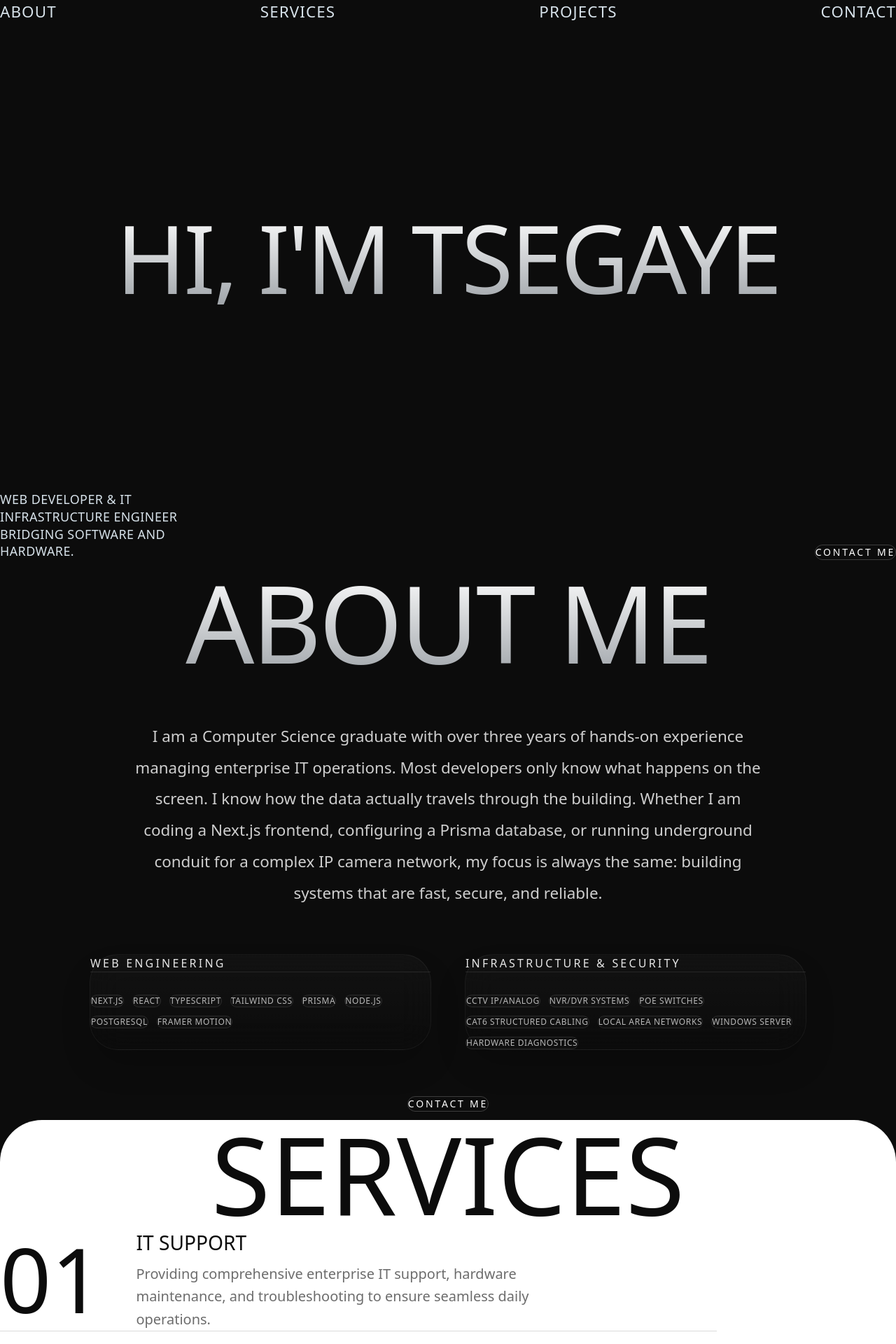
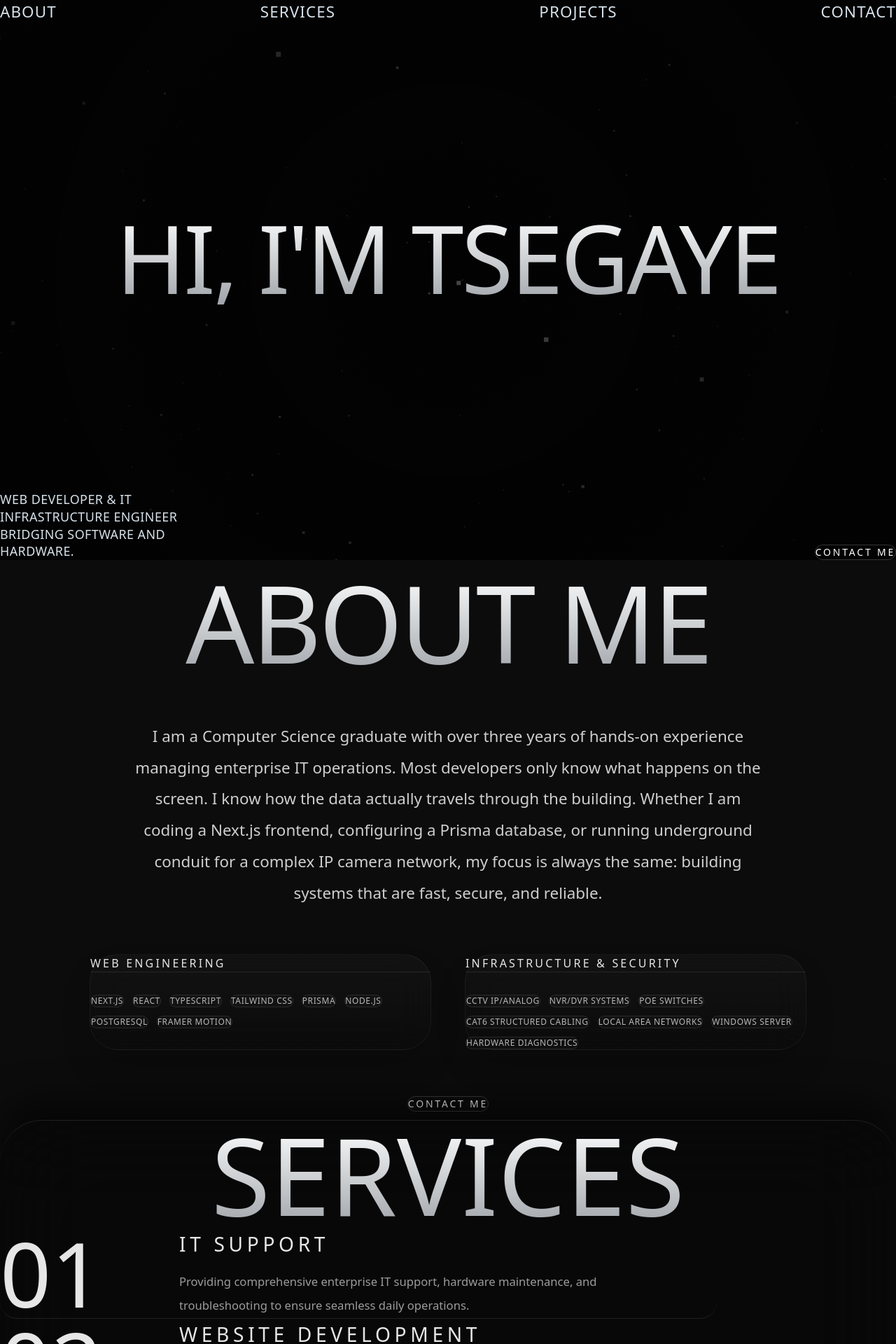
Before and after one commit to Tse12ga/Tsegaye, a Next.js app: page / in a window 1280 px wide. Shown: the top 1920 px of the page at 70% size. Built offline with nearby package versions, Linux system fonts and the light colour scheme; a web font is replaced by a local one.

Commit message:
Execute World #1 Masterplan: Integrate WebGL FiberBackground and Lenis smooth scrolling

```diff
--- a/app/layout.tsx
+++ b/app/layout.tsx
@@ -1,6 +1,8 @@
 import type { Metadata } from "next";
 import { Inter, Playfair_Display } from "next/font/google";
 import "./globals.css";
+import SmoothScroll from "@/components/SmoothScroll";
+import FiberBackground from "@/components/FiberBackground";
 
 const inter = Inter({
   subsets: ["latin"],
@@ -24,8 +26,13 @@ export default function RootLayout({
 }>) {
   return (
     <html lang="en" className="scroll-smooth">
-      <body className={`${inter.variable} ${playfair.variable} font-sans antialiased bg-[#0C0C0C] text-[#D7E2EA] selection:bg-white selection:text-black`}>
-        {children}
+      <body className={`${inter.variable} ${playfair.variable} font-sans antialiased bg-[#030303] text-[#D7E2EA] selection:bg-white selection:text-black`}>
+        <FiberBackground />
+        <SmoothScroll>
+          <div className="relative z-10">
+            {children}
+          </div>
+        </SmoothScroll>
       </body>
     </html>
   );
--- a/app/page.tsx
+++ b/app/page.tsx
@@ -164,7 +164,7 @@ const HeroSection = () => {
 
 const AboutSection = () => {
   return (
-    <section id="about" className="relative min-h-screen flex flex-col justify-center items-center px-5 sm:px-8 md:px-10 py-32 md:py-48 overflow-hidden bg-[#0C0C0C]">
+    <section id="about" className="relative min-h-screen flex flex-col justify-center items-center px-5 sm:px-8 md:px-10 py-32 md:py-48 overflow-hidden bg-transparent">
       <div className="flex flex-col items-center gap-10 sm:gap-14 md:gap-16 z-10 w-full max-w-5xl mx-auto">
         <FadeIn delay={0} y={40}>
           <h2 className="hero-heading font-serif font-medium uppercase leading-none tracking-tight text-center text-[clamp(3rem,12vw,160px)]">
@@ -228,22 +228,22 @@ const ServicesSection = () => {
   ];
 
   return (
-    <section id="services" className="bg-white rounded-t-[40px] sm:rounded-t-[50px] md:rounded-t-[60px] px-5 sm:px-8 md:px-10 py-32 sm:py-40 md:py-48 relative z-20">
-      <h2 className="text-[#0C0C0C] font-serif font-light uppercase text-center text-[clamp(3rem,12vw,160px)] mb-16 sm:mb-20 md:mb-28 leading-none">
+    <section id="services" className="bg-[#030303]/40 backdrop-blur-3xl rounded-t-[40px] sm:rounded-t-[50px] md:rounded-t-[60px] px-5 sm:px-8 md:px-10 py-32 sm:py-40 md:py-48 relative z-20 border-t border-white/10 shadow-[0_-30px_50px_rgba(0,0,0,0.5)]">
+      <h2 className="hero-heading font-serif font-light uppercase text-center text-[clamp(3rem,12vw,160px)] mb-16 sm:mb-20 md:mb-28 leading-none">
         Services
       </h2>
 
       <div className="max-w-5xl mx-auto flex flex-col">
         {services.map((srv, i) => (
-          <FadeIn key={srv.num} delay={i * 0.1} className="flex flex-col md:flex-row items-start md:items-center py-8 sm:py-10 md:py-12 border-b border-[rgba(12,12,12,0.15)] last:border-0 gap-6 md:gap-12">
-            <span className="font-serif font-light text-[#0C0C0C] text-[clamp(3rem,10vw,140px)] leading-none">
+          <FadeIn key={srv.num} delay={i * 0.1} className="flex flex-col md:flex-row items-start md:items-center py-10 sm:py-12 md:py-16 border-b border-white/10 last:border-0 gap-6 md:gap-16 hover:bg-white/[0.02] transition-colors duration-500 rounded-3xl px-6 sm:px-10 -mx-6 sm:-mx-10">
+            <span className="font-serif font-light text-white/90 text-[clamp(3rem,10vw,140px)] leading-none w-24 sm:w-32 md:w-48">
               {srv.num}
             </span>
-            <div className="flex flex-col gap-2">
-              <h3 className="font-medium uppercase text-[#0C0C0C] text-[clamp(1rem,2.2vw,2.1rem)]">
+            <div className="flex flex-col gap-4">
+              <h3 className="font-sans font-light uppercase text-white/90 text-[clamp(1.2rem,2.2vw,2.1rem)] tracking-[0.2em]">
                 {srv.name}
               </h3>
-              <p className="font-light leading-relaxed max-w-2xl text-[clamp(0.85rem,1.6vw,1.25rem)] text-[#0C0C0C] opacity-60">
+              <p className="font-sans font-light leading-loose max-w-2xl text-[clamp(0.9rem,1.3vw,1.1rem)] text-white/60">
                 {srv.desc}
               </p>
             </div>
@@ -370,7 +370,7 @@ const ProjectsSection = () => {
   });
 
   return (
-    <section id="projects" className="bg-[#0C0C0C] rounded-t-[40px] sm:rounded-t-[50px] md:rounded-t-[60px] -mt-10 sm:-mt-12 md:-mt-14 relative z-30 pt-32 sm:pt-40 md:pt-48 pb-48">
+    <section id="projects" className="bg-transparent rounded-t-[40px] sm:rounded-t-[50px] md:rounded-t-[60px] -mt-10 sm:-mt-12 md:-mt-14 relative z-30 pt-32 sm:pt-40 md:pt-48 pb-48">
       <h2 className="hero-heading font-serif font-medium uppercase text-center text-[clamp(3rem,12vw,160px)] mb-16 sm:mb-20 leading-none">
         Projects
       </h2>
@@ -392,7 +392,7 @@ const ProjectsSection = () => {
 
 const ContactSection = () => {
   return (
-    <section id="contact" className="bg-[#0C0C0C] pt-32 pb-16 px-5 sm:px-8 md:px-10 relative z-40 border-t border-white/10">
+    <section id="contact" className="bg-transparent backdrop-blur-3xl pt-32 pb-16 px-5 sm:px-8 md:px-10 relative z-40 border-t border-white/10">
       <div className="max-w-7xl mx-auto flex flex-col lg:flex-row justify-between items-start gap-16">
         <div className="flex flex-col gap-6 lg:w-1/2">
           <h2 className="hero-heading font-serif font-medium uppercase tracking-tight text-[clamp(2.5rem,8vw,80px)] leading-none">
@@ -449,7 +449,7 @@ const ContactSection = () => {
 
 export default function Home() {
   return (
-    <div className="w-full bg-[#0C0C0C] overflow-x-clip text-[#D7E2EA]">
+    <div className="w-full bg-transparent overflow-x-clip text-[#D7E2EA]">
       <HeroSection />
       <AboutSection />
       <ServicesSection />
--- /dev/null
+++ b/components/FiberBackground.tsx
@@ -0,0 +1,71 @@
+"use client";
+import { useRef, useMemo } from "react";
+import { Canvas, useFrame } from "@react-three/fiber";
+import * as THREE from "three";
+
+const Particles = () => {
+  const count = 4000;
+
+  // Generate random positions for the nodes
+  const positions = useMemo(() => {
+    const pos = new Float32Array(count * 3);
+    for (let i = 0; i < count; i++) {
+      pos[i * 3] = (Math.random() - 0.5) * 25; // x
+      pos[i * 3 + 1] = (Math.random() - 0.5) * 25; // y
+      pos[i * 3 + 2] = (Math.random() - 0.5) * 15; // z
+    }
+    return pos;
+  }, [count]);
+
+  const pointsRef = useRef<THREE.Points>(null);
+
+  useFrame((state) => {
+    if (pointsRef.current) {
+      // Slow, luxurious rotation
+      pointsRef.current.rotation.y = state.clock.elapsedTime * 0.02;
+      pointsRef.current.rotation.x = state.clock.elapsedTime * 0.01;
+
+      // Gentle floating effect tied to mouse
+      const mouseX = (state.pointer.x * Math.PI) / 10;
+      const mouseY = (state.pointer.y * Math.PI) / 10;
+
+      pointsRef.current.rotation.x += (mouseY - pointsRef.current.rotation.x) * 0.02;
+      pointsRef.current.rotation.y += (mouseX - pointsRef.current.rotation.y) * 0.02;
+    }
+  });
+
+  return (
+    <points ref={pointsRef}>
+      <bufferGeometry>
+        <bufferAttribute
+          attach="attributes-position"
+          count={positions.length / 3}
+          array={positions}
+          itemSize={3}
+        />
+      </bufferGeometry>
+      <pointsMaterial
+        size={0.03}
+        color="#ffffff"
+        transparent
+        opacity={0.3}
+        sizeAttenuation
+        blending={THREE.AdditiveBlending}
+        depthWrite={false}
+      />
+    </points>
+  );
+};
+
+export default function FiberBackground() {
+  return (
+    <div className="fixed inset-0 z-0 pointer-events-none bg-[#030303]">
+      <Canvas camera={{ position: [0, 0, 5], fov: 60 }}>
+        <fog attach="fog" args={["#030303", 2, 10]} />
+        <Particles />
+      </Canvas>
+      {/* Luxury vignette overlay */}
+      <div className="absolute inset-0 bg-[radial-gradient(circle_at_center,transparent_0%,#030303_100%)] opacity-90" />
+    </div>
+  );
+}
--- /dev/null
+++ b/components/SmoothScroll.tsx
@@ -0,0 +1,11 @@
+"use client";
+import { ReactLenis } from "lenis/react";
+import { ReactNode } from "react";
+
+export default function SmoothScroll({ children }: { children: ReactNode }) {
+  return (
+    <ReactLenis root options={{ lerp: 0.05, duration: 1.5, smoothWheel: true }}>
+      {children}
+    </ReactLenis>
+  );
+}
```
Also changed, not shown: package.json (+6 -1 lines), 1 other file (tests, documents, lock files or other folders).
